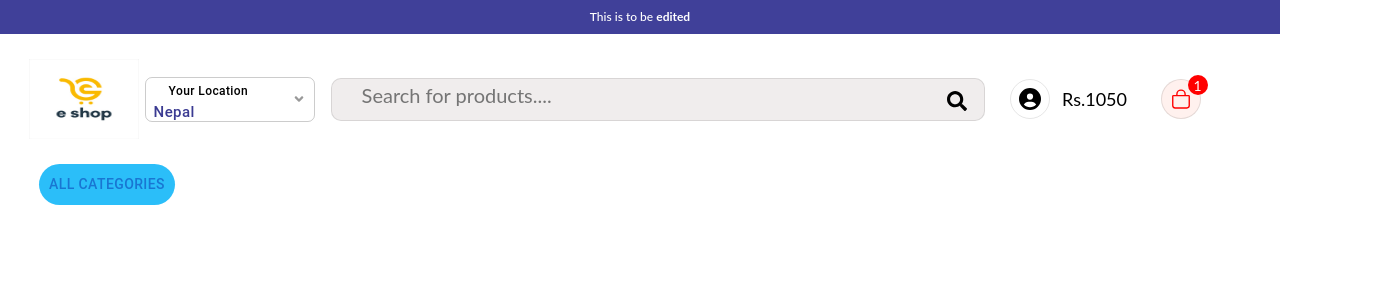
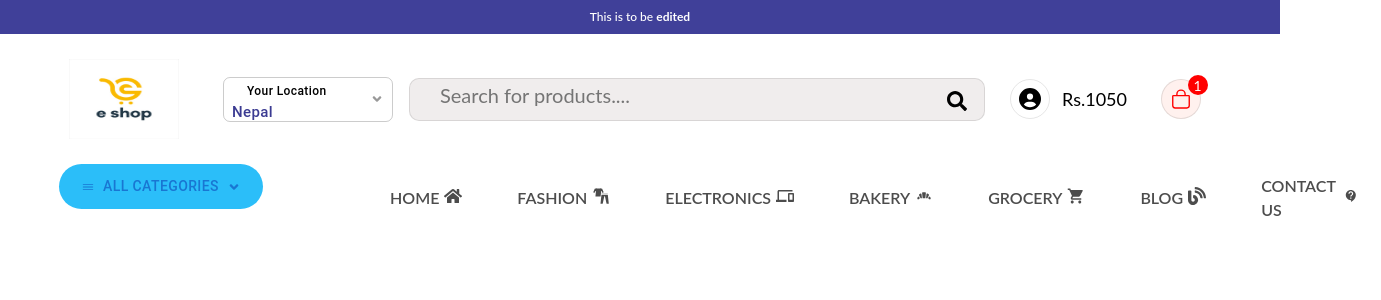
Before and after one commit to tandukarunique/Ecommerce, a React (Create React App) app: page / in a window 1280 px wide. Shown: the top 300 px of the page, 1381 px wide, since content can reach past the window. Built offline with nearby package versions, Linux system fonts and the light colour scheme.

Commit message:
Nav-part 2 added

```diff
--- a/src/App.css
+++ b/src/App.css
@@ -34,7 +34,7 @@ body {
   /* width: 100%; */
   height: 80px;
   width: 110px;
-  margin-left: -50px;
+  margin-left: -10px;
 }
 
 .headerWrapper .header .part2 .countryDrop {
@@ -45,7 +45,7 @@ body {
   height: 45px;
   min-width: 170px;
   margin-top: 0px;
-  margin-left: -7.9rem;
+  margin-left: -3rem;
   color: grey;
   border: 1px solid rgba(0, 0, 0, 0.2) !important;
   border-radius: 7px !important;
@@ -162,10 +162,11 @@ header .part3 .circle svg {
   justify-content: center;
 }
 nav .allCatTab {
+  /*All categories ko box*/
   background: #2bbef9;
-  padding: 8px 10px !important;
+  padding: 10px 22px !important;
   border-radius: 30px;
-  margin-left: -40px;
+  margin-left: -20px;
 }
 nav.allCatTab * {
   color: white;
@@ -175,4 +176,40 @@ nav.allCatTab:hover {
 }
 nav.allCatTab .text {
   font-weight: 600;
+  color: aliceblue;
 }
+nav.allCatTab .icon1 svg {
+  font-size: 20px;
+}
+nav.allCatTab .icon2 svg {
+  font-size: 15px;
+}
+nav.allCatTab .icon2 .ml-2 {
+  font-size: 15px;
+  margin-top: 5px;
+}
+nav .navpart2 ul {
+  margin-bottom: 0px;
+}
+nav .navpart2 ul li a {
+  font-size: 16px;
+  font-weight: 600;
+  text-decoration: none;
+  color: rgba(0, 0, 0, 0.7);
+  text-transform: uppercase;
+  display: flex;
+  align-items: center;
+  padding: 10px 23px;
+  transition: all 0.2s ease-in-out;
+  border-radius: 25px;
+  /* margin-left: -1.5em; */
+}
+nav .navpart2 ul li a svg {
+  font-size: 18px;
+  margin-left: 5px;
+  margin-bottom: 5px;
+}
+nav .navpart2 ul li a:hover {
+  background: white;
+  color: #2bbef9;
+}
--- /dev/null
+++ b/src/Components/Header/Navigation/index.js
@@ -0,0 +1,80 @@
+import { Button } from "@mui/material";
+import { IoIosMenu } from "react-icons/io";
+import { FaAngleDown } from "react-icons/fa";
+import { Link } from "react-router-dom";
+import { FaHome } from "react-icons/fa";
+import { GiClothes } from "react-icons/gi";
+import { MdOutlineDevices } from "react-icons/md";
+import { MdBakeryDining } from "react-icons/md";
+import { FaBlog } from "react-icons/fa";
+import { MdContactSupport } from "react-icons/md";
+import { MdLocalGroceryStore } from "react-icons/md";
+const Navigation = () => {
+  return (
+    <nav>
+      <div className="container">
+        <div className="row">
+          <div className="col-sm-3 navpart1">
+            <Button className="allCatTab align-items-center">
+              <span className="icon1 mr-2">
+                <IoIosMenu />
+              </span>
+              <span className="text">ALL CATEGORIES</span>
+              <span className="icon2 ml-2">
+                <FaAngleDown />
+              </span>
+            </Button>
+          </div>
+          <div className="col-sm-9 navpart2 d-flex align-items-center">
+            {" "}
+            {/*All categories ko side ko nav*/}
+            <ul className="list list-inline ml-auto">
+              <li className="list-inline-item">
+                <Link to="/">
+                  Home
+                  <FaHome />
+                </Link>
+              </li>
+              <li className="list-inline-item">
+                <Link to="/">
+                  Fashion
+                  <GiClothes />
+                </Link>
+              </li>
+              <li className="list-inline-item">
+                <Link to="/">
+                  Electronics
+                  <MdOutlineDevices />
+                </Link>
+              </li>
+              <li className="list-inline-item">
+                <Link to="/">
+                  Bakery <MdBakeryDining />
+                </Link>
+              </li>
+              <li className="list-inline-item">
+                <Link to="/">
+                  Grocery
+                  <MdLocalGroceryStore />
+                </Link>
+              </li>
+              <li className="list-inline-item">
+                <Link to="/">
+                  Blog
+                  <FaBlog />
+                </Link>
+              </li>
+              <li className="list-inline-item">
+                <Link to="/">
+                  Contact Us
+                  <MdContactSupport />
+                </Link>
+              </li>
+            </ul>
+          </div>
+        </div>
+      </div>
+    </nav>
+  );
+};
+export default Navigation;
--- a/src/Components/Header/index.js
+++ b/src/Components/Header/index.js
@@ -5,6 +5,7 @@ import { Button } from "@mui/material";
 import { FaCircleUser } from "react-icons/fa6";
 import { IoBagOutline } from "react-icons/io5";
 import SearchBox from "./SearchBox";
+import Navigation from "./Navigation";
 
 const Header = () => {
   return (
@@ -54,18 +55,7 @@ const Header = () => {
           </div>
         </header>
 
-        <nav>
-          <div className="container">
-            <div className="row">
-              <div className="col-sm-3 navpart1">
-                <Button className="allCatTab">
-                  <span className="text">ALL CATEGORIES</span>
-                </Button>
-              </div>
-              <div className="col-sm-9 navpart9"></div>
-            </div>
-          </div>
-        </nav>
+        <Navigation />
       </div>
     </>
   );
```
Also changed, not shown: src/Components/Header/Navigation/Navigation.css (added).
